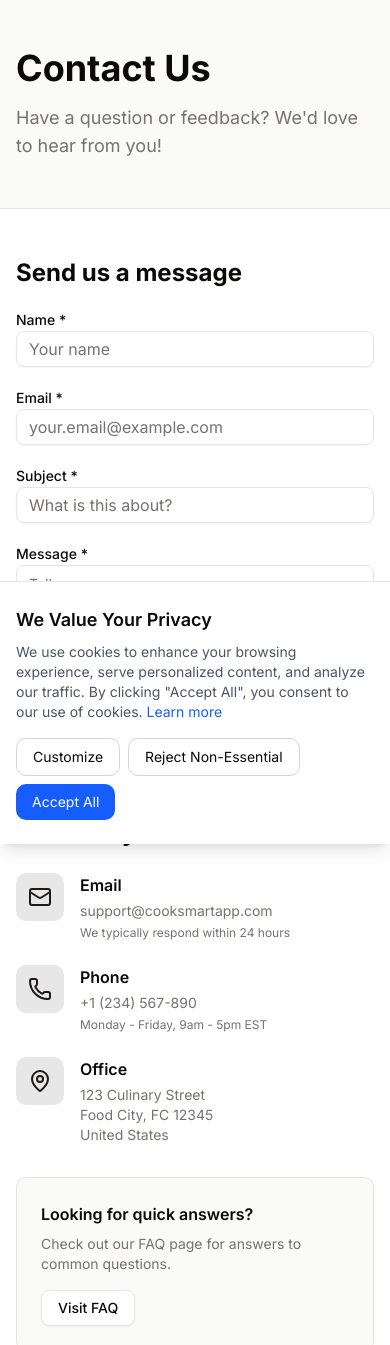
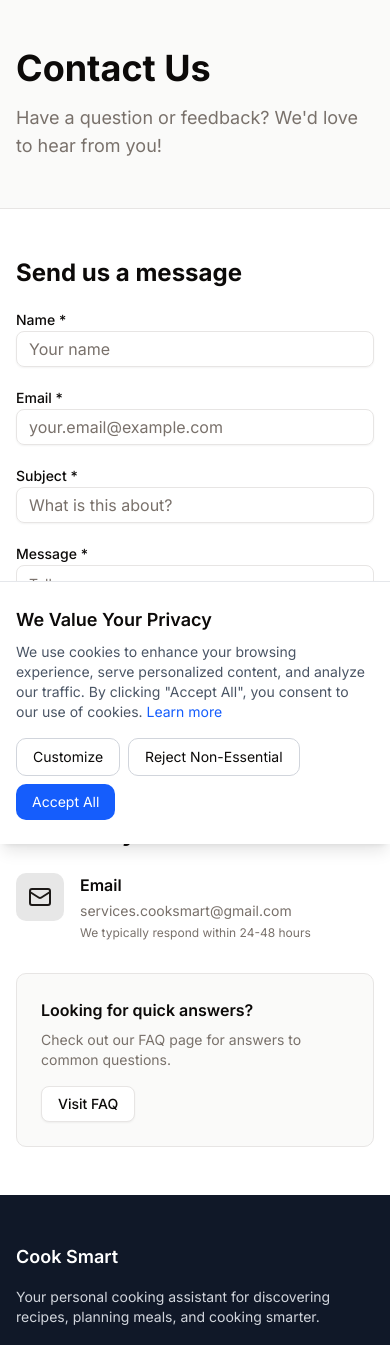
Before and after one commit to mikeartee/cook-smart, a Next.js app in the folder website/: page /contact in a window 390 px wide. Shown: the top 1345 px of the page. Built offline with nearby package versions, Linux system fonts and the light colour scheme; no server answers.

Commit message:
Update contact page with correct email - remove phone and address

```diff
--- a/website/app/contact/page.tsx
+++ b/website/app/contact/page.tsx
@@ -1,7 +1,7 @@
 'use client';
 
 import { useState } from 'react';
-import { Mail, Phone, MapPin, Send, CheckCircle } from 'lucide-react';
+import { Mail, Send, CheckCircle } from 'lucide-react';
 import { Input } from '@/components/ui/input';
 import { Button } from '@/components/ui/button';
 import { Label } from '@/components/ui/label';
@@ -207,49 +207,14 @@ export default function ContactPage(): React.ReactElement {
                   <h3 className="mb-1 font-semibold">Email</h3>
                   <p className="text-sm text-muted-foreground">
                     <a
-                      href="mailto:support@cooksmartapp.com"
+                      href="mailto:services.cooksmart@gmail.com"
                       className="hover:text-primary hover:underline"
                     >
-                      support@cooksmartapp.com
+                      services.cooksmart@gmail.com
                     </a>
                   </p>
                   <p className="mt-1 text-xs text-muted-foreground">
-                    We typically respond within 24 hours
-                  </p>
-                </div>
-              </div>
-
-              {/* Phone */}
-              <div className="flex gap-4">
-                <div className="flex h-12 w-12 shrink-0 items-center justify-center rounded-lg bg-primary/10">
-                  <Phone className="h-6 w-6 text-primary" />
-                </div>
-                <div>
-                  <h3 className="mb-1 font-semibold">Phone</h3>
-                  <p className="text-sm text-muted-foreground">
-                    <a href="tel:+1234567890" className="hover:text-primary hover:underline">
-                      +1 (234) 567-890
-                    </a>
-                  </p>
-                  <p className="mt-1 text-xs text-muted-foreground">
-                    Monday - Friday, 9am - 5pm EST
-                  </p>
-                </div>
-              </div>
-
-              {/* Address */}
-              <div className="flex gap-4">
-                <div className="flex h-12 w-12 shrink-0 items-center justify-center rounded-lg bg-primary/10">
-                  <MapPin className="h-6 w-6 text-primary" />
-                </div>
-                <div>
-                  <h3 className="mb-1 font-semibold">Office</h3>
-                  <p className="text-sm text-muted-foreground">
-                    123 Culinary Street
-                    <br />
-                    Food City, FC 12345
-                    <br />
-                    United States
+                    We typically respond within 24-48 hours
                   </p>
                 </div>
               </div>
```
